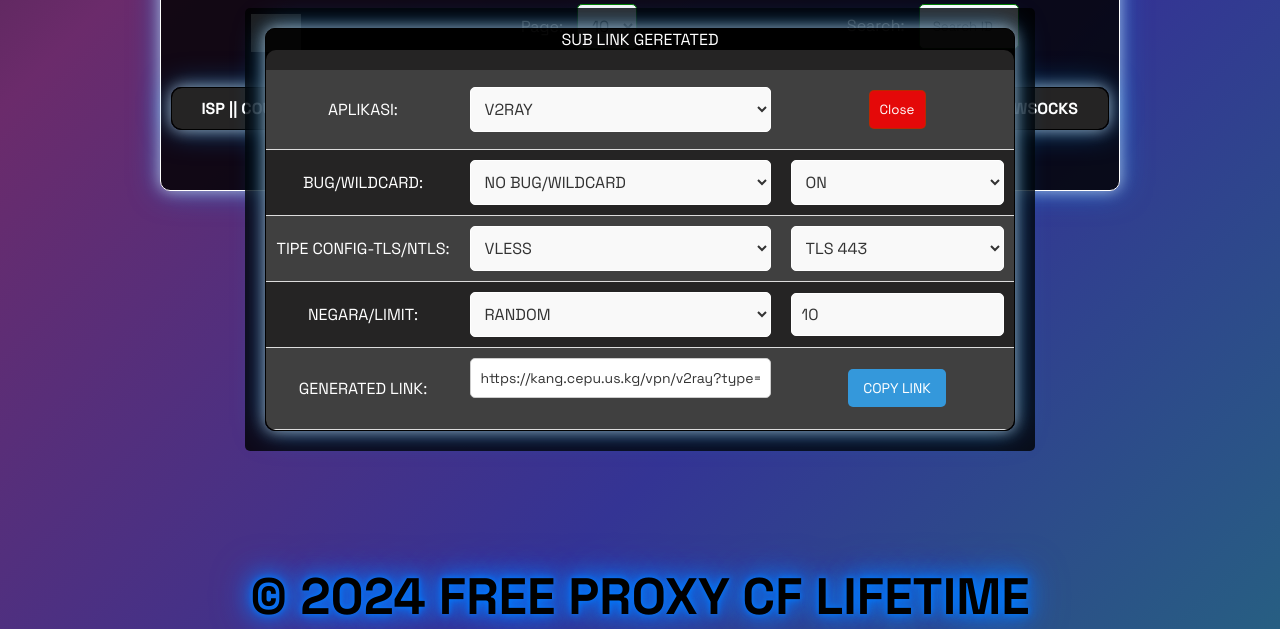
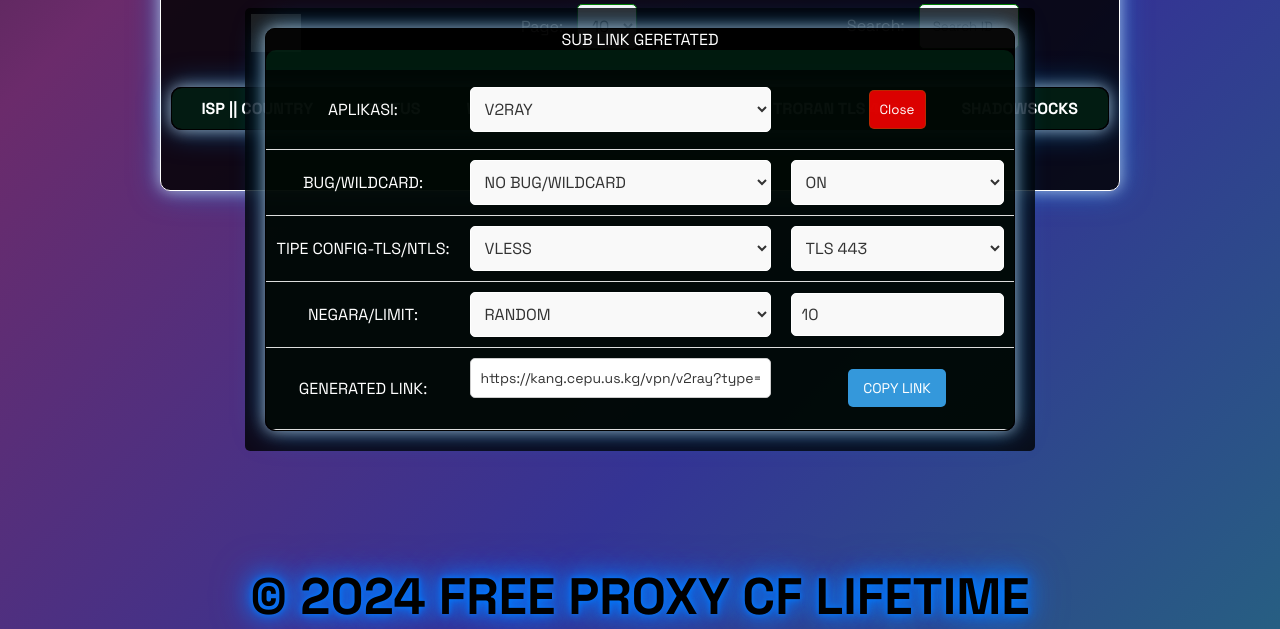
Before and after one commit to kcepu877/sub, a website: page index.html in a window 1280 px wide. Both pictures are taken after a click on the button "SHOW LINK SUB". Shown: the part 171-800 px from the top of the page. Drawn offline with nearby package versions, Linux system fonts and the light colour scheme; some packages are replaced by stand-ins of ours; no server answers; grey boxes are pictures that could not be loaded; a script that the page names is missing.

Commit message:
Update index.html

```diff
--- a/index.html
+++ b/index.html
@@ -449,7 +449,7 @@ body111 {
 
 
     th {
-      background-color: rgba(37, 36, 36, 1); /* Warna hijau */
+      background-color: rgba(0, 255, 136, 0.1); /* Warna hijau */
       color: white; /* Warna teks putih */
       font-weight: bold;
       padding: 10px;
@@ -462,23 +462,27 @@ body111 {
     td {
       padding: 10px;
       text-align: center;
-      background-color: rgba(37, 36, 36, 1); /* Warna hijau transparan */
+      background-color: rgba(0, 255, 136, 0.03); /* Warna hijau transparan */
       color: #fff; /* Warna teks */
       border-bottom: 1px solid #ddd; /* Garis pembatas antar baris */
       transition: background-color 0.3s ease; /* Efek transisi */
     }
-
+   tr {
+        transition: all 0.3s ease;
+      }
     td:hover {
-      background-color: rgba(115, 115, 115, 1); /* Warna hijau lebih gelap saat dihover */
+      background-color: rgba(0, 255, 136, 0.08); /* Warna hijau lebih gelap saat dihover */
+      box-shadow: 0 5px 15px rgba(0, 255, 136, 0.1);
     }
 
     tr:nth-child(odd) td {
-      background-color: rgba(64, 64, 64, 1); /* Warna abu terang */
+      background-color: rgba(0, 255, 136, 0.03); /* Warna abu terang */
     }
 
     tr:hover td {
-      background-color: rgba(115, 115, 115, 1); /* Warna latar biru muda saat baris dihover */
+      background-color: rgba(0, 255, 136, 0.08); /* Warna latar biru muda saat baris dihover */
       color: #fff; /* Warna teks saat dihover */
+      box-shadow: 0 5px 15px rgba(0, 255, 136, 0.1);
     }
     .column-1 {
       width: 100px; /* Kolom pertama 30% dari tabel */
```
